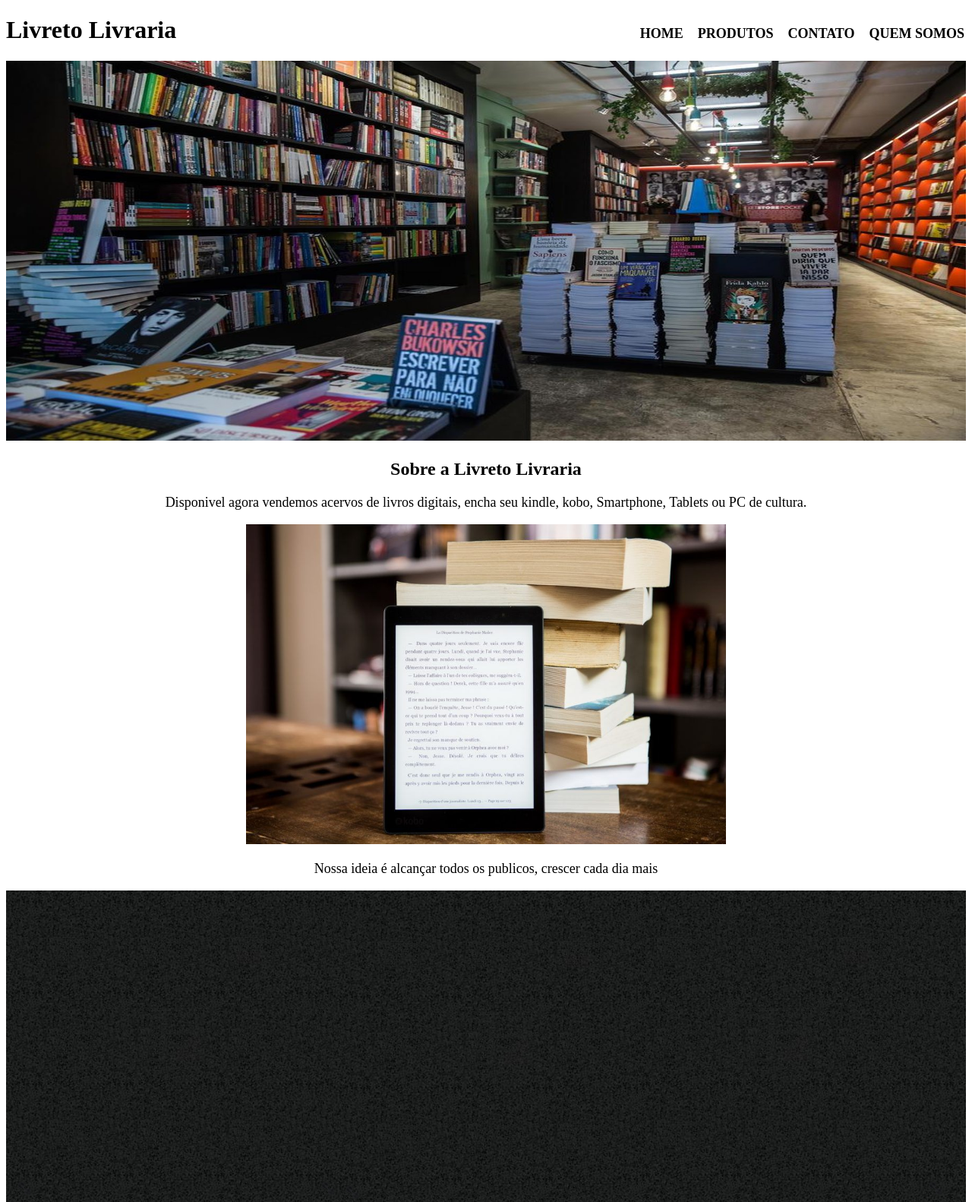
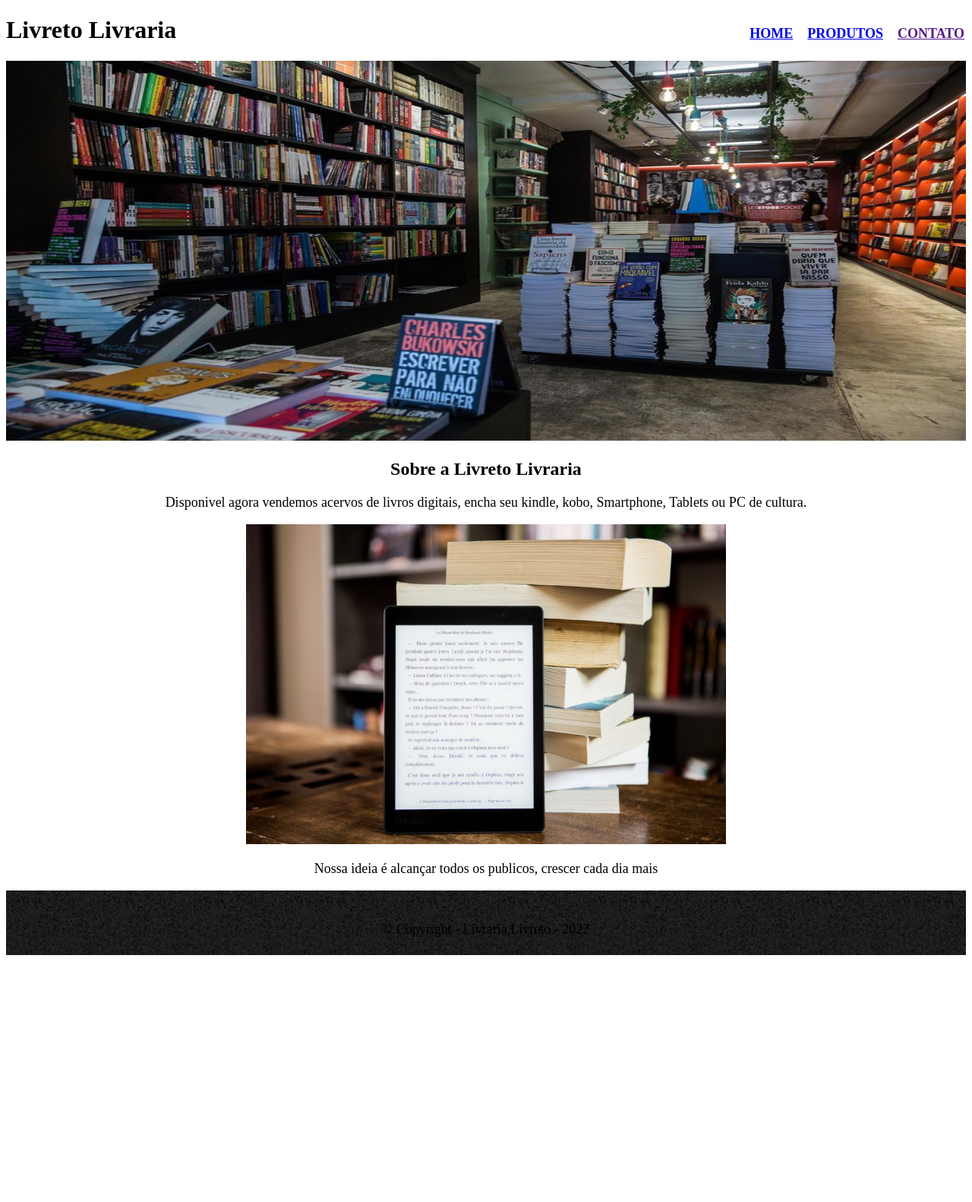
Before and after one commit to Wessant/Estudos, a plain HTML site: page HTML2/index.html in a window 1280 px wide. Shown: the top 1582 px of the page at 76% size. After the commit the page ends 1265 px from the top, so only its background shows below. Drawn offline with Linux system fonts and the light colour scheme.

Commit message:
index-005v

```diff
--- a/HTML2/index.html
+++ b/HTML2/index.html
@@ -12,10 +12,9 @@
 
 			<nav>
 				<ul>
-					<li>Home</li>
-					<li>Produtos</li>
-					<li>Contato</li>
-					<li>Quem Somos</li>
+					<li><a href="index.html">Home</a></li>
+					<li><a href="produtos.html">Produtos</a></li>
+					<li><a href="">Contato</a></li>
 				</ul>
 			</nav>
 		</header>
@@ -28,7 +27,8 @@
 			<p>Nossa ideia é alcançar todos os publicos, crescer cada dia mais</p>
 
 			<footer>
-				<img src="bg.jpg">
+				<img src="bg.jpg" height="1">
+				<p class="copyright">&copy; Copyright - Livraria Livreto - 2022</p>
 
 			</footer>
 		</div>
```
